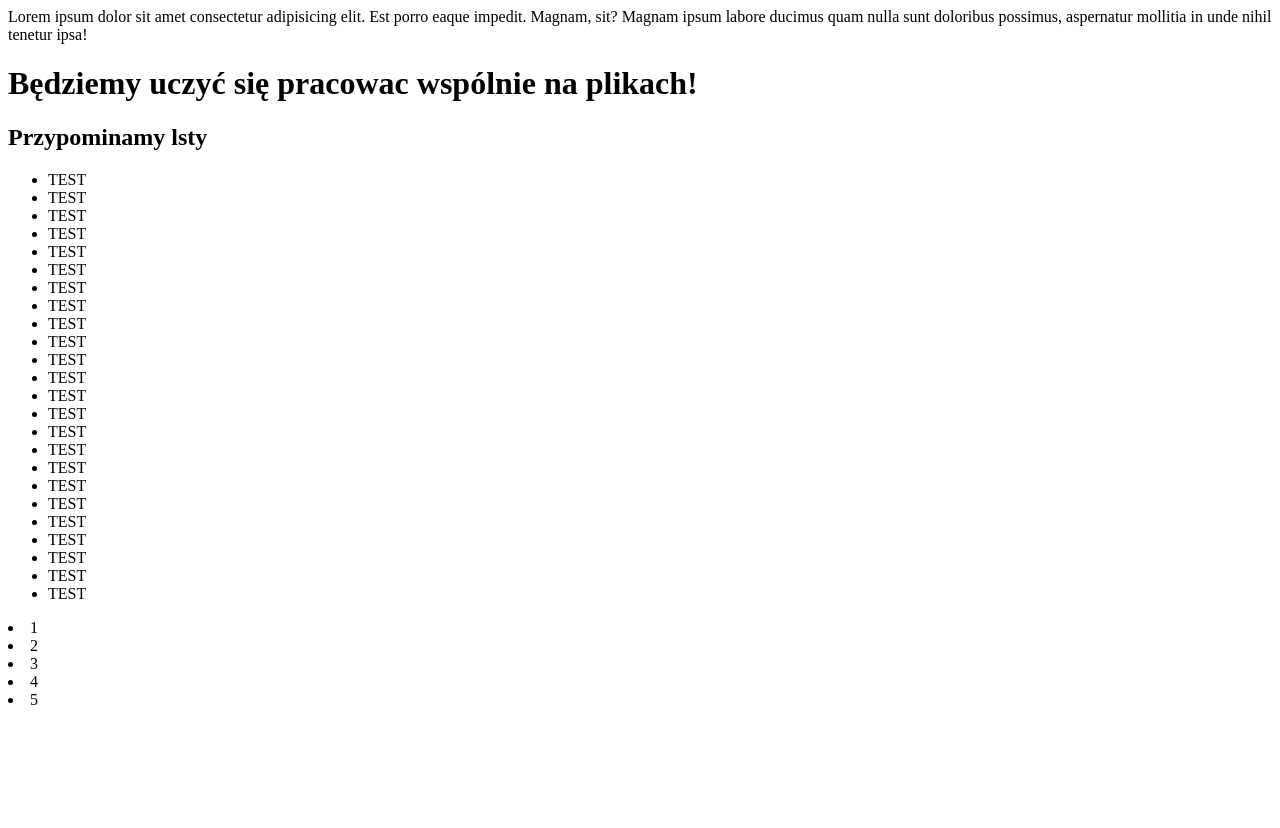
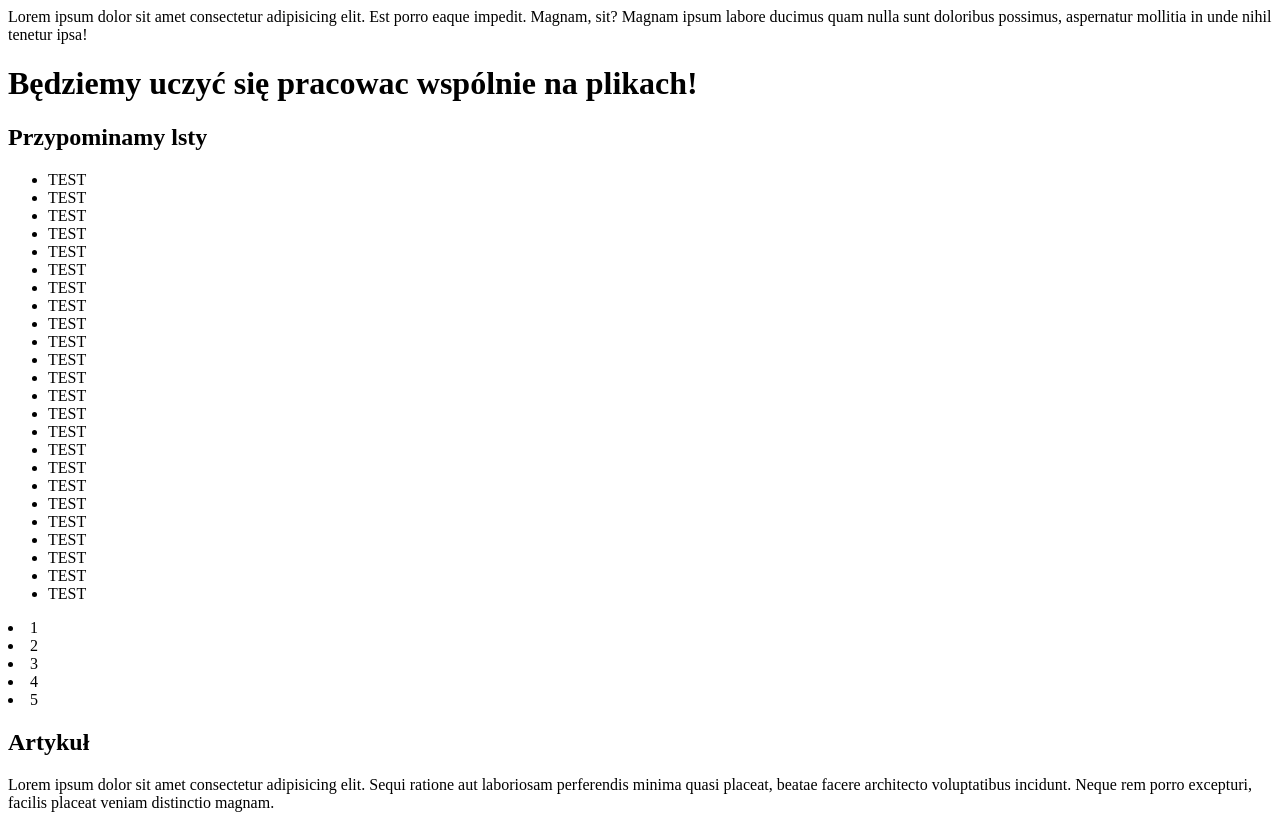
Before and after one commit to patrykwiecek95/Para, a plain HTML site: page index.html in a window 1280 px wide. Before the commit the page ends 800 px from the top, so only its background shows below. Drawn offline with Linux system fonts and the light colour scheme.

Commit message:
Create aricle

```diff
--- a/index.html
+++ b/index.html
@@ -45,6 +45,13 @@
     <li>3</li>
     <li>4</li>
     <li>5</li>
+
+    <article>
+        <h1>Artykuł</h1>
+        <p>Lorem ipsum dolor sit amet consectetur adipisicing elit. Sequi ratione aut laboriosam perferendis minima
+            quasi placeat, beatae facere architecto voluptatibus incidunt. Neque rem porro excepturi, facilis placeat
+            veniam distinctio magnam.</p>
+    </article>
 </body>
 
 </html>
```
